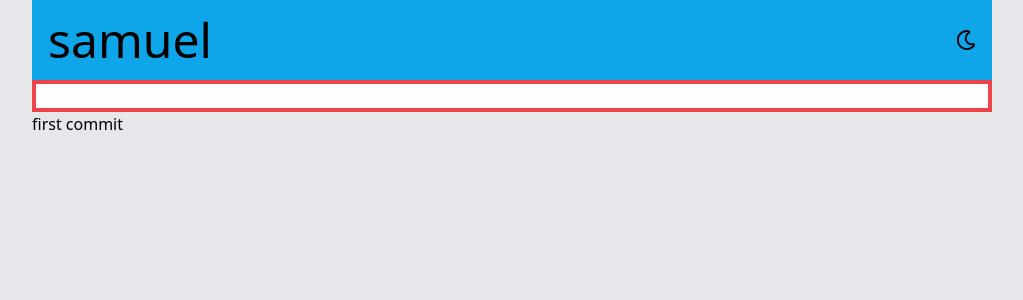
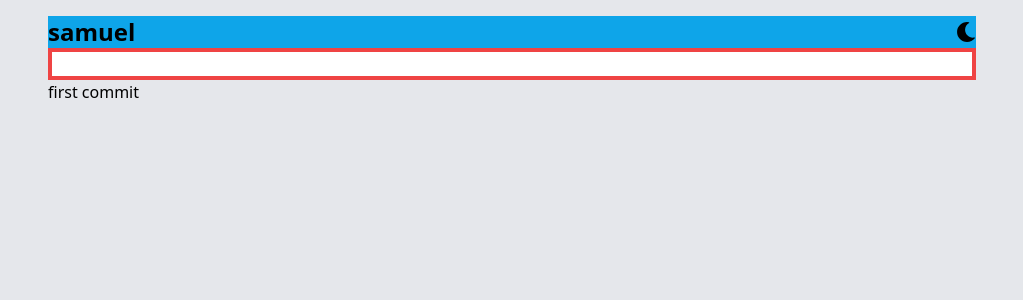
Before and after one commit to samueldebenedictis/sketches, a Next.js app: page / in a window 1280 px wide. Shown: the top 300 px of the page, without its empty margins (128-1151 px from the left). Built offline with nearby package versions, Linux system fonts and the light colour scheme.

Commit message:
chore: change icon

```diff
--- a/src/components/_pages/Home.tsx
+++ b/src/components/_pages/Home.tsx
@@ -2,7 +2,7 @@ import Search from 'components/Search';
 import React, { FC, useEffect } from 'react';
 import { IconBase } from 'react-icons';
 import { HomePageTypes } from 'types/Pages';
-import { FaRegMoon, FaRegSun } from "react-icons/fa"
+import { FaMoon, FaSun } from "react-icons/fa"
 
 const HomePage: FC<HomePageTypes> = ({ data }) => {
   const { sketches } = data;
@@ -25,13 +25,12 @@ const HomePage: FC<HomePageTypes> = ({ data }) => {
     console.log(document.body.classList)
   }
 
-
   return (
-    <div className="justify-self-center w-3/4">
-      <div className="p-4 text-5xl bg-sky-500 dark:bg-red-500 justify-between items-center flex">
+    <div className="justify-self-center sm:w-3/4 w-full p-4">
+      <div className="text-2xl font-bold bg-sky-500 dark:bg-red-500 justify-between items-center flex">
         <h1>samuel</h1>
         <button>
-          <FaRegMoon onClick={toggleTheme} size={20}/>
+          <FaMoon onClick={toggleTheme} size={20}/>
         </button>
       </div>
       <div>
```
